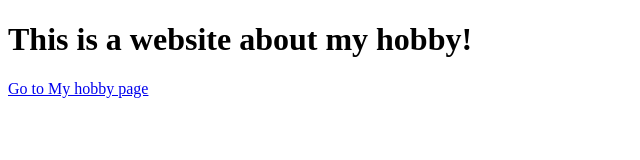
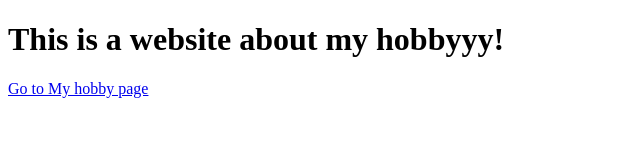
Before and after one commit to AhmedShab/html-website, a plain HTML site: page index.html in a window 1280 px wide. Shown: the full height of the page, 0-640 px from the left. Drawn offline with Linux system fonts and the light colour scheme.

Commit message:
Update index.html

```diff
--- a/index.html
+++ b/index.html
@@ -6,7 +6,7 @@
     <title>My Hobby</title>
 </head>
 <body>
-    <h1>This is a website about my hobby!</h1>
+    <h1>This is a website about my hobbyyy!</h1>
     <a href="./pages/hobby.html">Go to My hobby page</a>
 </body>
 </html>
```
